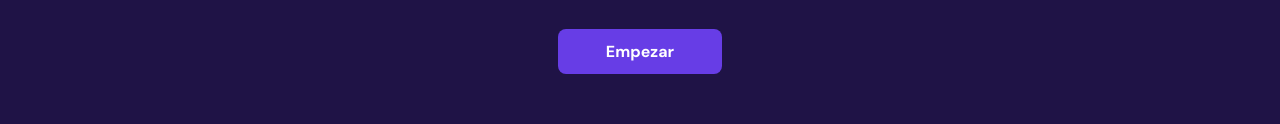
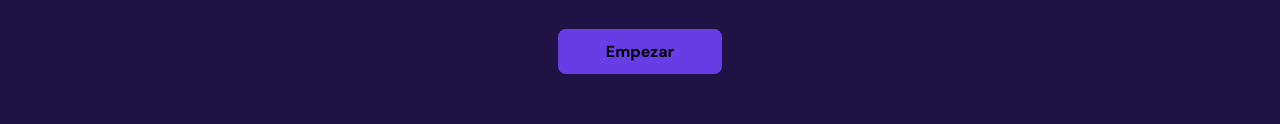
Before and after one commit to LouAdriMartins/Hostinger-Migracion, a plain HTML site: page index.html in a window 1280 px wide. Shown: the part 633-757 px from the top of the page. Drawn offline with nearby package versions, Linux system fonts and the light colour scheme; a web font is replaced by a local one.

Commit message:
practica hostinger

```diff
--- a/styles/styles-section.css
+++ b/styles/styles-section.css
@@ -11,11 +11,6 @@
     box-sizing: border-box;
     font-family: "DM Sans", sans-serif;
     font-size: 16px;
-
-}
-
-.main{
-    color: #FFFFFF;
 }
 
 .migracion{
@@ -25,6 +20,7 @@
     width: 100%;
     padding: 80px 0;
     background-color: #1F1346;
+    color: #FFFFFF;
 }
 
 .migracion__body{
@@ -111,6 +107,5 @@
     text-shadow: 6.2px;
     border: 2px;
     border-radius: 8px;
-    color: #FFFFFF;
     font-weight: bold;
 }
```
